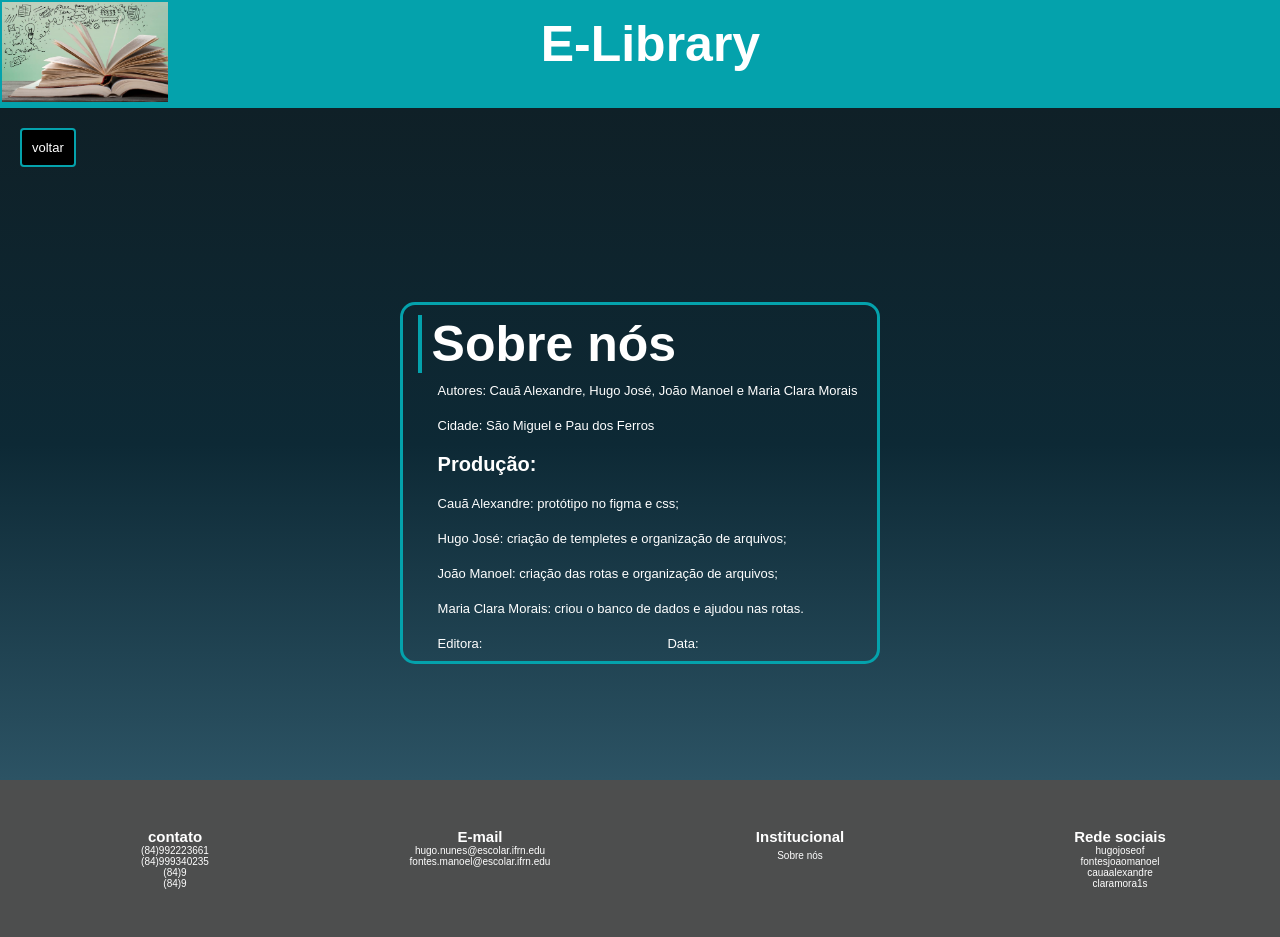
After one commit to JoaoManoelFontes/Project-Trabalho_db, a Flask app: page /sobre in a window 1280 px wide. The commit adds this page. Run offline with Flask 2, Linux system fonts and the light colour scheme.

Commit message:
add sobre nos

```diff
--- a/app/templates/base.html
+++ b/app/templates/base.html
@@ -43,7 +43,7 @@
             </div>
             <div class="institucional">
                 <h2>Institucional</h2>
-                <a class="sobre" href="/">Sobre nós</a>
+                <a class="sobre" href="/sobre">Sobre nós</a>
             </div>
             <div class="rede-sociais">
                 <h2>Rede sociais</h2>
--- /dev/null
+++ b/app/templates/sobre-nos.html
@@ -0,0 +1,41 @@
+{% extends 'base.html' %}
+{% block conteudo %}
+<link rel="stylesheet" href="{{ url_for('static',filename='css/book.css')}}" />
+<main>
+  <div class="link">
+    <a href="/"><button class="botao">voltar</button></a>
+  </div>
+
+  <div class="container-book">
+    <div class="book">
+      <div class="titulo-do-livro">
+        <h1>Sobre nós</h1>
+      </div>
+      <div class="autor">
+        <p>Autores: Cauã Alexandre, Hugo José, João Manoel e Maria Clara Morais</p>
+      </div>
+      <div class="categoria">
+        <p>Cidade: São Miguel e Pau dos Ferros</p>
+      </div>
+      <div class="sinopse">
+        <h2>Produção:</h2>
+        <p>Cauã Alexandre: protótipo no figma e css; </p>
+        <p>Hugo José: criação de templetes e organização de arquivos;</p>
+        <p>João Manoel: criação das rotas e organização de arquivos;</p>
+        <p>Maria Clara Morais: criou o banco de dados e ajudou nas rotas.</p>
+      </div>
+      <div class="container">
+        <div class="editora">
+          <p>Editora: </p>
+        </div>
+        <div class="data">
+          <p>Data: </p>
+        </div>
+      </div>
+    </div>
+  </div>
+
+
+  <hr>
+</main>
+{% endblock %}
--- a/app/views.py
+++ b/app/views.py
@@ -55,3 +55,7 @@ def get_book(id):
     if book == None:
         abort(400)
     return render_template("book.html", book=book)
+
+@app.route("/sobre")
+def sobre ():
+    return render_template("sobre-nos.html")
```
